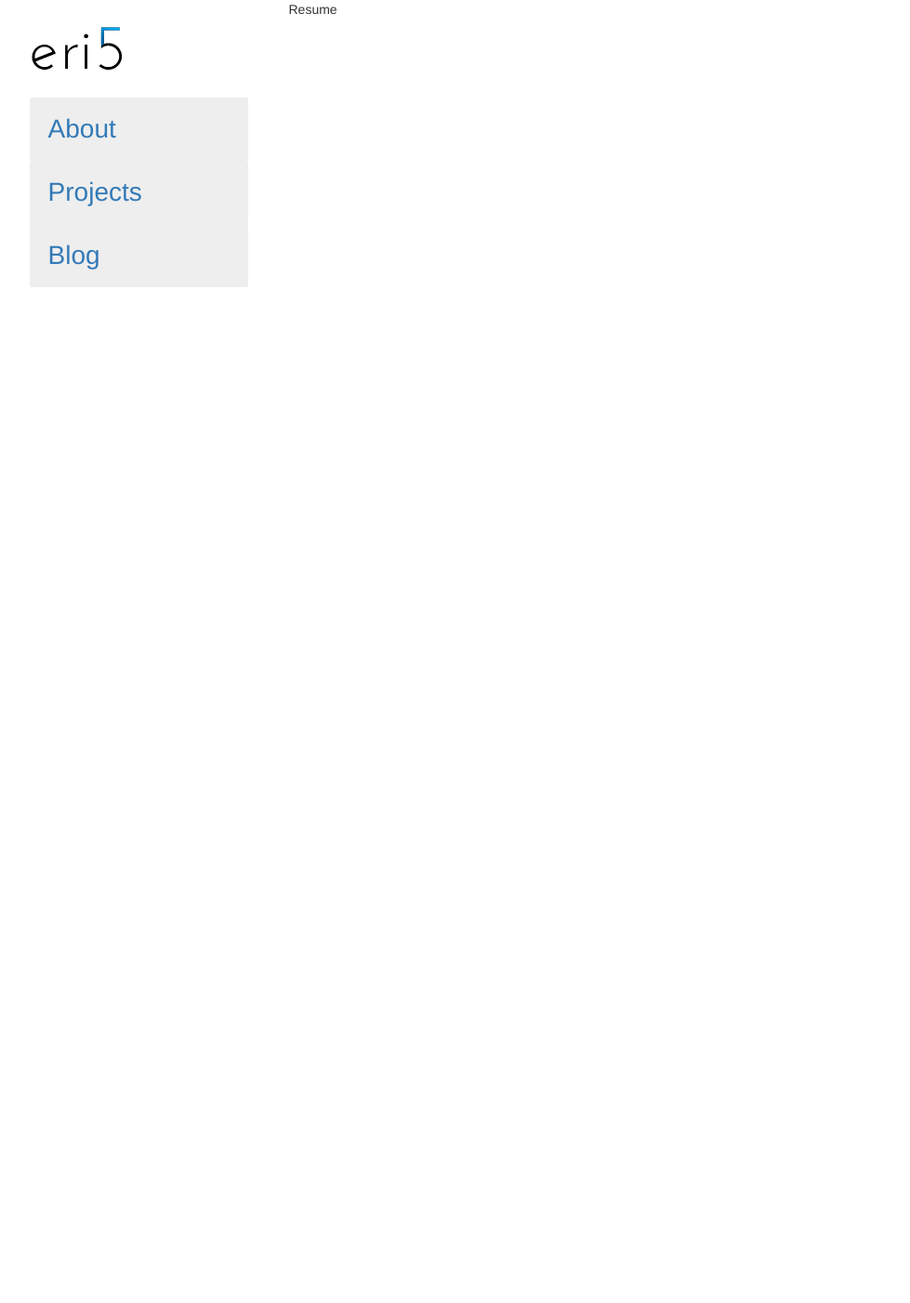
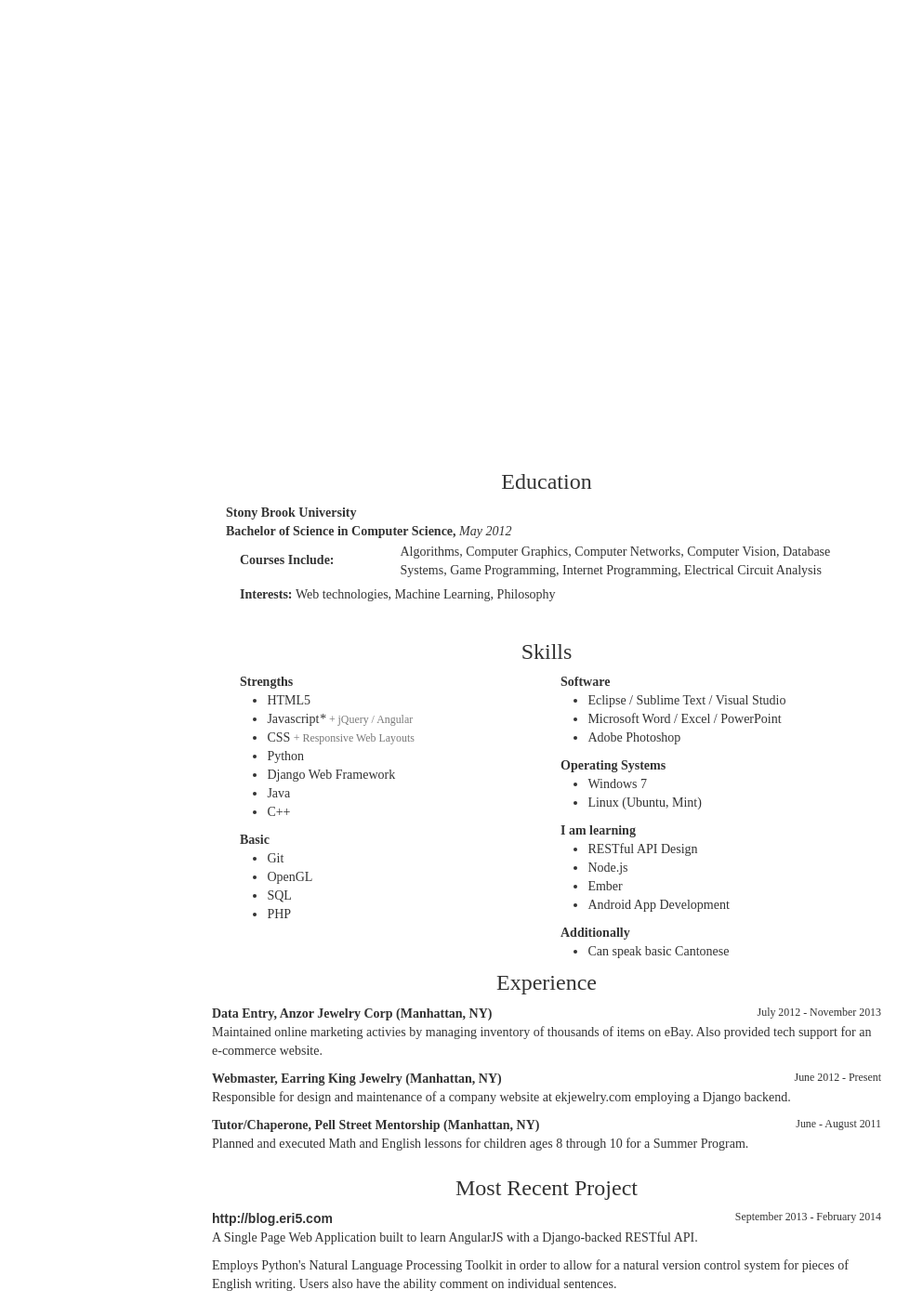
Before and after one commit to ericmok/eri53, a Django app: page /resume in a window 1280 px wide. Shown: the whole page at 93% size, without its empty margins (52-1031 px from the left). Before the commit the page ends 309 px from the top, so only its background shows below. Run offline with Django 3.2, Linux system fonts and the light colour scheme; parts of the project's set-up code (start-up, migrations or seed data) failed here and were passed over; some libraries are stand-ins or nearby versions.

Commit message:
resume added

```diff
--- a/website/templates/website/about/resume.html
+++ b/website/templates/website/about/resume.html
@@ -1,5 +1,190 @@
-{% extends 'website/layout/base.html' %}
+<!DOCTYPE html>
+<html>
+<head>
+	 <link href="//netdna.bootstrapcdn.com/bootstrap/3.0.0/css/bootstrap.min.css" rel="stylesheet" media="all" />
+	<style type="text/css">
+		.resumeWrapper
+		{
+			font-family: Times New Roman;
+			max-width: 750px;
+		}
+		.resumeWrapper ul
+		{
+			padding-left: 2.1em;
+		}
+		.sectionTitle
+		{
+			margin-top: 1em;
+			text-align: center;
+		}
+		.itemQualifier
+		{
+			font-family: Times New Roman;
+			color: #797979;
+		}
+		.experienceTitle
+		{
+		}
+		.experienceDate
+		{
+			font-family: Times New Roman;
+			float: right;
+		}
+		.experienceDate:after
+		{
+			display: table;
+			content: "";
+			clear: both;
+		}
+		.techy
+		{
+			font-family: Arial, Helvetica, sans-serif;
+		}
+		@media all and (max-width: 750px) {
+			.col-md-6 {
+				float: left;
+			}
+		}
+		@media print {
+			.visible-print  { display: inherit !important; }
+			.hidden-print   { display: none !important; }
+		}
+	</style>
+</head>
+<body>
+<div class="resumeWrapper container">
+	<header class="col-xs-12" style="margin-bottom: 1em;">
+		<!--  <h2>Eric Mok</h2> -->
+	</header>
+	<div class="headerRow" style="overflow: hidden; border-bottom: solid 1px #CCC;">
+		<div class="col-xs-4">
+			<h1 style="margin: 0px; padding: 0px;">Eric Mok</h1>
+			<small>Seeking Internship / Entry-level Position</small>
+		</div>
+		<div class="col-xs-4" style="text-align: center;">
+			<div style="position: relative; top: 0.7em;">
+				68-34 Harrow St.<br/>
+				Forest Hills, NY 11375
+			</div>
+		</div>
+		<div class="col-xs-4" style="text-align: right; height: auto; margin-top: 0.0em;">
+			<div>
+				eri5mok<span style="display: none">@</span>@<span>gm</span>ail.<span style="display: none">l.c</span>c<span style="display: none"></span>om<br/>
+				Website: <strong class="techy">eri5.com</strong><br/>
+				646-300-0828
+			</div>
+		</div>
+		<div style="clear:both;"></div>
+	</div>
 
-{% block content %}
-    Resume
-{% endblock %}
+	<section class="educationSection col-xs-12">
+		<h3 class="sectionTitle" style="text-align: center;">Education</h3>
+		<div>
+			<div>
+				<strong>Stony Brook University</strong>
+			</div>
+			<div>
+				<strong>Bachelor of Science in Computer Science, </strong><i>May 2012</i>
+				<div style="margin-top: 0.2em;">
+					<div class="col-xs-3">
+						<div style="display: table-cell; vertical-align: middle; height: 2.6em;">
+							<strong>Courses Include:</strong>
+						</div>
+					</div>
+					<div class="col-xs-9">
+						Algorithms, Computer Graphics, Computer Networks, Computer Vision, Database Systems, Game Programming,
+						Internet Programming, Electrical Circuit Analysis
+					</div>
+					<div style="clear:both"></div>
+				</div>
+				<div class="col-xs-12" style="margin-top: 0.4em;">
+						<strong>Interests: </strong>Web technologies, Machine Learning, Philosophy
+				</div>
+			</div>
+		</div>
+	</section>
+	<section class="skillsSection col-xs-12" style="margin-top: 1em;">
+		<h3 class="sectionTitle" style="text-align: center;">Skills</h3>
+
+		<div class="col-md-6">
+			<strong>Strengths</strong>
+			<ul>
+				<li>HTML5</li>
+				<li>Javascript<em>*</em> <small class="itemQualifier">+ jQuery / Angular</small></li>
+				<li>CSS <small class="itemQualifier">+ Responsive Web Layouts <!-- Mobile Friendly --></small></li>
+				<li>Python</li>
+				<li>Django Web Framework</li>
+				<li>Java</li>
+				<li>C++</li>
+			</ul>
+			<strong>Basic</strong>
+			<ul>
+				<li>Git</li>
+				<li>OpenGL</li>
+				<li>SQL</li>
+				<li>PHP</li>
+			</ul>
+
+		</div>
+		<div class="col-md-6">
+				<strong>Software</strong>
+				<ul>
+					<li>Eclipse / Sublime Text / Visual Studio</li>
+					<li>Microsoft Word / Excel / PowerPoint</li>
+					<li>Adobe Photoshop</li>
+				</ul>
+
+				<strong>Operating Systems</strong>
+				<ul>
+					<li>Windows 7</li>
+					<li>Linux (Ubuntu, Mint)</li>
+				</ul>
+
+			<strong>I am learning</strong>
+				<ul>
+					<li>RESTful API Design</li>
+					<li>Node.js</li>
+					<li>Ember</li>
+					<li>Android App Development</li>
+				</ul>
+
+			<strong>Additionally</strong>
+				<ul>
+					<li>
+						Can speak basic Cantonese
+					</li>
+				</ul>
+
+
+		</div>
+		<div style="clear:both;"></div>
+	</section>
+	<section class="currentWorkSection">
+		<h3 class="sectionTitle">Experience</h3>
+		<strong class="experienceTitle">Data Entry, Anzor Jewelry Corp (Manhattan, NY)</strong><small class="experienceDate"> July 2012 - November 2013</small>
+		<p>
+			Maintained online marketing activies by managing inventory of thousands of items on eBay. Also provided tech support for an e-commerce website.
+		</p>
+		<strong class="experienceTitle">Webmaster, Earring King Jewelry (Manhattan, NY)</strong><small class="experienceDate"> June 2012 - Present</small>
+		<p>
+			Responsible for design and maintenance of a company website at ekjewelry.com employing a Django backend.
+		</p>
+		<strong class="experienceTitle">Tutor/Chaperone, Pell Street Mentorship (Manhattan, NY)</strong><small class="experienceDate">June - August 2011</small>
+		<p>
+			Planned and executed Math and English lessons for children ages 8 through 10 for a Summer Program.
+		</p>
+	</section>
+	<section>
+		<h3 class="sectionTitle">Most Recent Project</h3>
+		<strong class="experienceTitle techy">http://blog.eri5.com</strong><small class="experienceDate">September 2013 - February 2014</small>
+		<p>
+			A Single Page Web Application built to learn AngularJS with a Django-backed RESTful API.
+		</p>
+		<p>
+			Employs Python's Natural Language Processing Toolkit in order to allow for a natural version control system for pieces of English writing.
+			Users also have the ability comment on individual sentences.
+		</p>
+	</section>
+</div>
+</body>
+</html>
--- a/website/templates/website/layout/base.html
+++ b/website/templates/website/layout/base.html
@@ -5,6 +5,8 @@
         <title>{% block title %}eric{% endblock %}</title>
         <link href="//netdna.bootstrapcdn.com/bootstrap/3.1.1/css/bootstrap.min.css" rel="stylesheet" />
         <link href="{% static 'website/common/stylesheets/main.css' %}" rel="stylesheet" />
+
+        {% block header %}{% endblock %}
     </head>
     <body>
         <div class="container">
```
